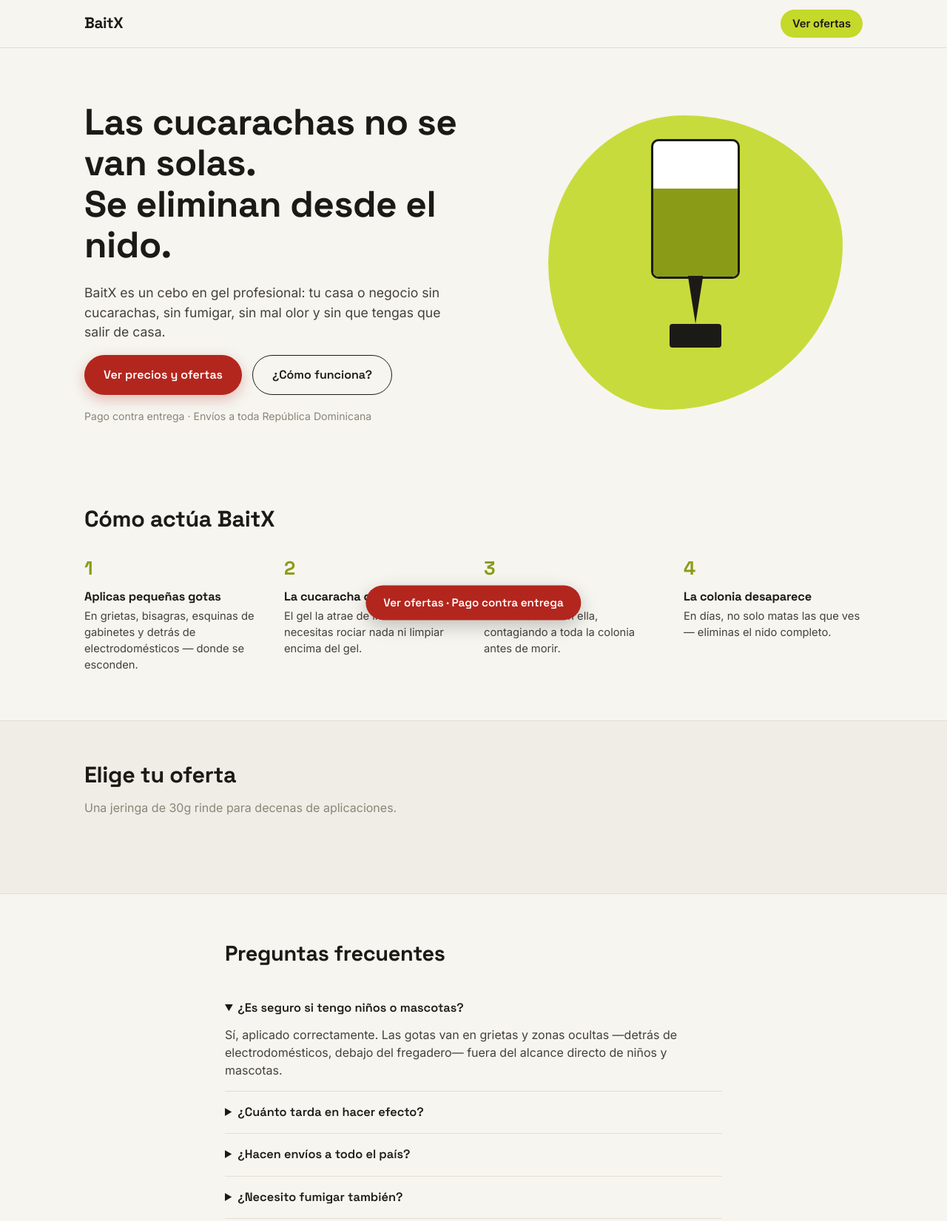
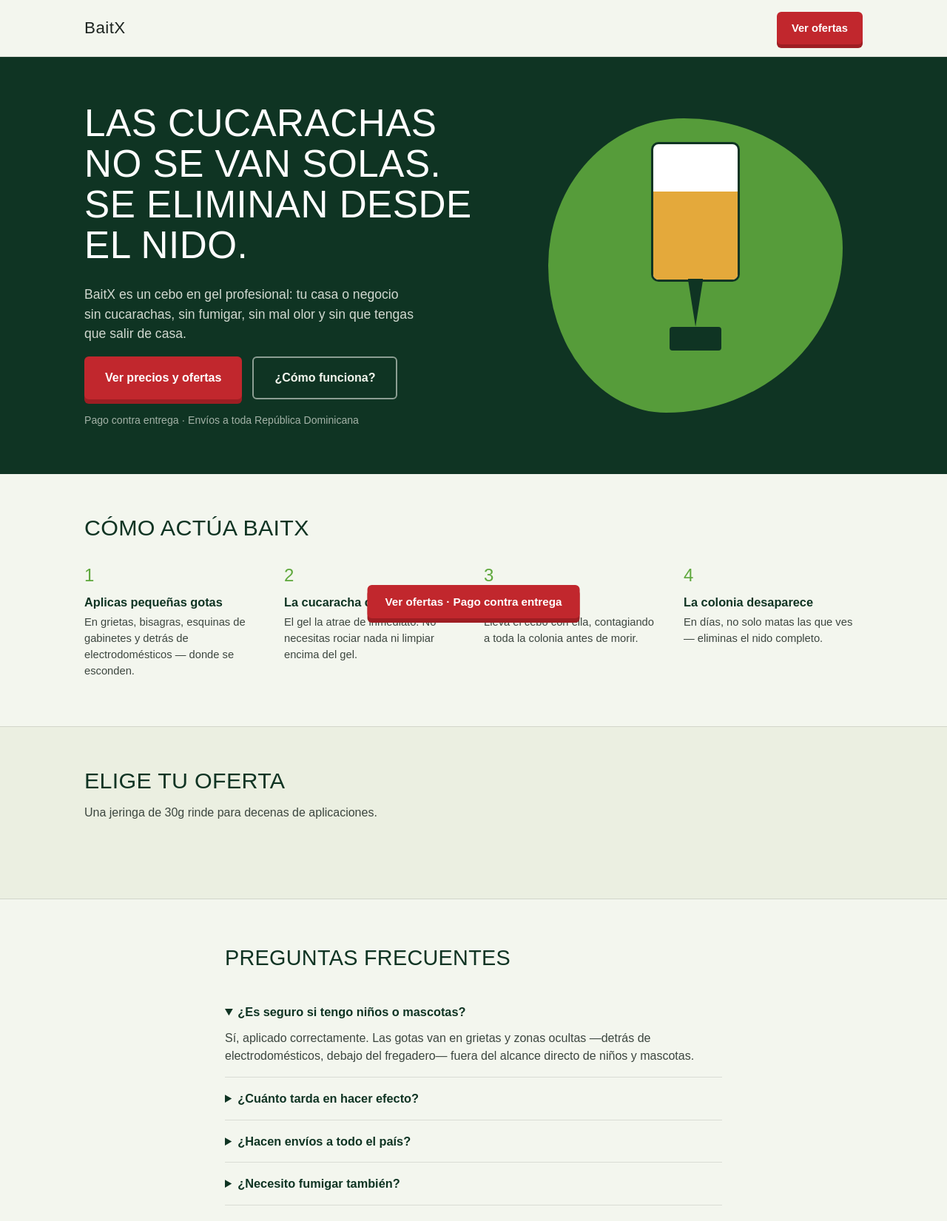
Before and after one commit to LuisBeltre/maskdetalles, a website: page public/index.html in a window 1280 px wide. Shown: the top 1651 px of the page at 74% size. Drawn offline with Linux system fonts and the light colour scheme; no server answers.

Commit message:
Add files via upload

```diff
--- a/public/css/styles.css
+++ b/public/css/styles.css
@@ -1,16 +1,21 @@
 :root {
-  --ink: #1c1a16;
-  --paper: #f6f5f0;
-  --paper-dim: #efede6;
-  --gel: #c4d92a;
-  --gel-dark: #8a9c17;
-  --alert: #b3261e;
-  --alert-dark: #8f1e17;
-  --gray: #8b8577;
-  --line: #e2ded2;
+  --paper: #F3F6EE;
+  --paper-dim: #EBEFE1;
+  --forest-900: #0F3423;
+  --forest-800: #154430;
+  --forest-700: #1B5E3F;
+  --leaf-500: #5FA83D;
+  --leaf-400: #7FC24C;
+  --alert: #C1272D;
+  --alert-dark: #9E1E23;
+  --gold: #E4A93B;
+  --ink: #1D2420;
+  --charcoal-soft: #3C463F;
+  --gray: #3C463F;
+  --line: rgba(29, 36, 32, 0.12);
   --radius: 14px;
-  --font-display: "Space Grotesk", sans-serif;
-  --font-body: "Inter", sans-serif;
+  --font-display: "Anton", sans-serif;
+  --font-body: "Work Sans", sans-serif;
 }
 
 * { box-sizing: border-box; }
@@ -28,19 +33,21 @@
 
 h1, h2, h3 {
   font-family: var(--font-display);
-  line-height: 1.12;
+  font-weight: 400;
+  line-height: 1.08;
   margin: 0 0 0.5em;
-  letter-spacing: -0.01em;
+  letter-spacing: 0.01em;
+  text-transform: uppercase;
 }
 
-p { margin: 0 0 1em; color: #44413a; }
+p { margin: 0 0 1em; color: var(--charcoal-soft); }
 
 a { color: inherit; }
 
 img, svg { max-width: 100%; display: block; }
 
 :focus-visible {
-  outline: 3px solid var(--gel-dark);
+  outline: 3px solid var(--gold);
   outline-offset: 2px;
 }
 
@@ -55,35 +62,34 @@
 }
 .wrap-narrow { max-width: 720px; }
 
-/* ---------- Botones ---------- */
+/* ---------- Botones (estilo "chunky" con sombra de borde inferior) ---------- */
 .btn {
   display: inline-flex;
   align-items: center;
   justify-content: center;
   gap: 8px;
-  padding: 14px 26px;
-  border-radius: 999px;
-  font-family: var(--font-display);
-  font-weight: 600;
+  padding: 15px 28px;
+  border-radius: 6px;
+  font-family: var(--font-body);
+  font-weight: 700;
   font-size: 1rem;
   text-decoration: none;
   border: none;
   cursor: pointer;
   transition: transform 0.15s ease, box-shadow 0.15s ease;
 }
-.btn:hover { transform: translateY(-1px); }
 .btn-primary {
   background: var(--alert);
   color: #fff;
-  box-shadow: 0 6px 18px rgba(179, 38, 30, 0.28);
+  box-shadow: 0 6px 0 var(--alert-dark);
 }
-.btn-primary:hover { background: var(--alert-dark); }
+.btn-primary:hover { transform: translateY(2px); box-shadow: 0 4px 0 var(--alert-dark); }
 .btn-ghost {
   background: transparent;
-  color: var(--ink);
-  border: 1.5px solid var(--ink);
+  color: var(--paper);
+  border: 2px solid rgba(243, 246, 238, 0.55);
 }
-.btn-ghost:hover { background: var(--ink); color: var(--paper); }
+.btn-ghost:hover { border-color: #fff; }
 .btn-large { padding: 18px 34px; font-size: 1.1rem; }
 .btn-full { width: 100%; }
 
@@ -99,41 +105,49 @@
   display: flex;
   align-items: center;
   justify-content: space-between;
-  height: 64px;
+  height: 76px;
 }
 .logo {
   font-family: var(--font-display);
-  font-weight: 700;
-  font-size: 1.3rem;
-  letter-spacing: -0.02em;
+  font-size: 1.4rem;
+  letter-spacing: 0.02em;
 }
 .topbar-cta {
   text-decoration: none;
-  font-weight: 600;
+  font-family: var(--font-body);
+  font-weight: 700;
   font-size: 0.92rem;
-  padding: 8px 16px;
-  border-radius: 999px;
-  background: var(--gel);
-  color: var(--ink);
+  padding: 11px 20px;
+  border-radius: 6px;
+  background: var(--alert);
+  color: #fff;
+  box-shadow: 0 5px 0 var(--alert-dark);
 }
 
 /* ---------- Hero ---------- */
-.hero { padding: 64px 0 56px; }
+.hero {
+  padding: 56px 0 0;
+  background: var(--forest-900);
+  color: var(--paper);
+}
 .hero-grid {
   display: grid;
   grid-template-columns: 1.1fr 0.9fr;
   gap: 48px;
   align-items: center;
+  padding-bottom: 56px;
 }
 .hero-copy h1 {
-  font-size: clamp(2rem, 4.4vw, 3.1rem);
+  font-size: clamp(2.1rem, 4.6vw, 3.2rem);
+  color: #fff;
 }
 .hero-sub {
   font-size: 1.1rem;
   max-width: 46ch;
+  color: rgba(243, 246, 238, 0.85);
 }
 .hero-actions { display: flex; gap: 14px; flex-wrap: wrap; margin-bottom: 18px; }
-.hero-trust { font-size: 0.88rem; color: var(--gray); margin: 0; }
+.hero-trust { font-size: 0.88rem; color: rgba(243, 246, 238, 0.65); margin: 0; }
 
 .hero-visual {
   position: relative;
@@ -144,7 +158,7 @@
 .hero-blob {
   position: absolute;
   inset: 6%;
-  background: var(--gel);
+  background: var(--leaf-500);
   border-radius: 46% 54% 60% 40% / 50% 44% 56% 50%;
   opacity: 0.9;
 }
@@ -159,14 +173,14 @@
 .syringe-plunger {
   width: 34%;
   height: 10%;
-  background: var(--ink);
+  background: var(--forest-900);
   border-radius: 4px;
 }
 .syringe-body {
   width: 58%;
   height: 58%;
   background: #fff;
-  border: 3px solid var(--ink);
+  border: 3px solid var(--forest-900);
   border-radius: 10px;
   margin: -2% 0;
   display: flex;
@@ -176,18 +190,18 @@
 .syringe-gel {
   width: 100%;
   height: 65%;
-  background: var(--gel-dark);
+  background: var(--gold);
 }
 .syringe-tip {
   width: 10%;
   height: 20%;
-  background: var(--ink);
+  background: var(--forest-900);
   clip-path: polygon(50% 100%, 0 0, 100% 0);
 }
 
 /* ---------- Cómo actúa ---------- */
-.como-actua { padding: 48px 0 64px; }
-.como-actua h2 { font-size: 1.9rem; margin-bottom: 1em; }
+.como-actua { padding: 56px 0 64px; background: var(--paper); }
+.como-actua h2 { font-size: 1.9rem; margin-bottom: 1em; color: var(--forest-900); }
 .pasos {
   list-style: none;
   margin: 0;
@@ -199,17 +213,24 @@
 .pasos li { display: flex; flex-direction: column; gap: 10px; }
 .paso-num {
   font-family: var(--font-display);
-  font-size: 1.6rem;
+  font-size: 1.5rem;
+  color: var(--leaf-500);
+}
+.pasos h3 {
+  font-size: 1.02rem;
+  margin: 0 0 6px;
+  text-transform: none;
+  font-family: var(--font-body);
   font-weight: 700;
-  color: var(--gel-dark);
+  letter-spacing: 0;
+  color: var(--forest-900);
 }
-.pasos h3 { font-size: 1.02rem; margin: 0 0 6px; }
 .pasos p { font-size: 0.92rem; margin: 0; }
 
 /* ---------- Ofertas ---------- */
 .ofertas { padding: 56px 0 72px; background: var(--paper-dim); border-top: 1px solid var(--line); border-bottom: 1px solid var(--line); }
-.ofertas h2 { font-size: 1.9rem; }
-.ofertas-sub { color: var(--gray); margin-bottom: 2em; }
+.ofertas h2 { font-size: 1.9rem; color: var(--forest-900); }
+.ofertas-sub { color: var(--charcoal-soft); margin-bottom: 2em; }
 
 .ofertas-grid {
   display: grid;
@@ -218,64 +239,70 @@
 }
 .oferta-card {
   background: #fff;
-  border: 1.5px solid var(--line);
+  border: 2px solid var(--line);
   border-radius: var(--radius);
   padding: 28px 22px;
   display: flex;
   flex-direction: column;
   gap: 10px;
+  box-shadow: 0 16px 34px -22px rgba(15, 52, 35, 0.35);
 }
 .oferta-card--destacada {
-  background: var(--ink);
+  background: var(--forest-900);
   color: var(--paper);
-  border-color: var(--ink);
+  border-color: var(--forest-900);
   transform: translateY(-8px);
 }
 .oferta-card--destacada p,
-.oferta-card--destacada .oferta-unidades { color: #d8d5c8; }
+.oferta-card--destacada .oferta-unidades { color: rgba(243, 246, 238, 0.75); }
 .oferta-tag {
   display: inline-block;
-  font-size: 0.75rem;
-  font-weight: 600;
-  background: var(--gel);
-  color: var(--ink);
+  font-size: 0.72rem;
+  font-weight: 800;
+  letter-spacing: 0.03em;
+  background: var(--gold);
+  color: var(--forest-900);
   border-radius: 999px;
   padding: 3px 10px;
   width: fit-content;
 }
-.oferta-unidades { font-size: 0.92rem; color: var(--gray); margin: 0; }
-.oferta-precio { font-family: var(--font-display); font-size: 2.2rem; font-weight: 700; margin: 4px 0; }
+.oferta-unidades { font-size: 0.92rem; color: var(--charcoal-soft); margin: 0; }
+.oferta-precio { font-family: var(--font-display); font-size: 2.1rem; font-weight: 400; margin: 4px 0; color: var(--alert); }
+.oferta-card--destacada .oferta-precio { color: var(--gold); }
 .oferta-precio small { font-size: 0.9rem; font-weight: 500; }
 .oferta-card .btn { margin-top: 10px; }
-.oferta-card--destacada .btn-primary { background: var(--gel); color: var(--ink); box-shadow: none; }
-.oferta-card--destacada .btn-primary:hover { background: var(--gel-dark); }
+.oferta-card--destacada .btn-primary { background: var(--leaf-500); box-shadow: 0 6px 0 #3f7c28; }
 
 /* ---------- FAQ ---------- */
-.faq { padding: 64px 0; }
-.faq h2 { font-size: 1.8rem; margin-bottom: 1em; }
+.faq { padding: 64px 0; background: var(--paper); }
+.faq h2 { font-size: 1.8rem; margin-bottom: 1em; color: var(--forest-900); }
 .faq-item {
   border-bottom: 1px solid var(--line);
   padding: 16px 0;
 }
 .faq-item summary {
   cursor: pointer;
-  font-weight: 600;
-  font-family: var(--font-display);
+  font-weight: 700;
+  font-family: var(--font-body);
   font-size: 1.02rem;
+  color: var(--forest-900);
 }
 .faq-item p { margin: 12px 0 0; }
 
 /* ---------- CTA final ---------- */
 .cta-final {
-  padding: 72px 0 88px;
+  padding: 70px 0;
   text-align: center;
+  background: var(--alert);
+  color: #fff;
 }
-.cta-final h2 { font-size: clamp(1.6rem, 3.6vw, 2.4rem); margin-bottom: 0.8em; }
+.cta-final h2 { font-size: clamp(1.7rem, 3.8vw, 2.5rem); margin-bottom: 0.8em; color: #fff; }
+.cta-final .btn-primary { background: #fff; color: var(--alert); box-shadow: 0 6px 0 rgba(0,0,0,0.2); }
 
 /* ---------- Footer ---------- */
-.footer { border-top: 1px solid var(--line); padding: 24px 0 90px; }
-.footer-inner { display: flex; justify-content: space-between; font-size: 0.88rem; color: var(--gray); flex-wrap: wrap; gap: 8px; }
-.footer-inner a { text-decoration: none; font-weight: 600; color: var(--gel-dark); }
+.footer { background: var(--forest-900); color: rgba(243, 246, 238, 0.6); padding: 28px 0 90px; }
+.footer-inner { display: flex; justify-content: space-between; font-size: 0.88rem; flex-wrap: wrap; gap: 8px; }
+.footer-inner a { text-decoration: none; font-weight: 700; color: var(--leaf-400); }
 
 /* ---------- Botón flotante ---------- */
 .sticky-buy {
@@ -286,23 +313,25 @@
   background: var(--alert);
   color: #fff;
   border: none;
-  border-radius: 999px;
+  border-radius: 6px;
   padding: 14px 24px;
-  font-family: var(--font-display);
-  font-weight: 600;
+  font-family: var(--font-body);
+  font-weight: 700;
   font-size: 0.95rem;
-  box-shadow: 0 8px 24px rgba(0,0,0,0.22);
+  box-shadow: 0 6px 0 var(--alert-dark);
   cursor: pointer;
   z-index: 30;
   transition: transform 0.25s ease;
 }
 .sticky-buy.visible { transform: translateX(-50%) translateY(0); }
+.sticky-buy:hover { transform: translateX(-50%) translateY(2px); }
 
 /* ---------- Modal de checkout ---------- */
 .overlay {
   position: fixed;
   inset: 0;
-  background: rgba(28, 26, 22, 0.55);
+  background: rgba(15, 52, 35, 0.55);
+  backdrop-filter: blur(2px);
   display: flex;
   align-items: flex-end;
   justify-content: center;
@@ -313,7 +342,7 @@
   display: none; /* el atributo "hidden" debe ganarle a "display: flex" de arriba */
 }
 .modal {
-  background: #fff;
+  background: var(--paper-dim);
   width: 100%;
   max-width: 520px;
   max-height: 92vh;
@@ -324,44 +353,46 @@
 }
 @media (min-width: 640px) {
   .overlay { align-items: center; padding: 24px; }
-  .modal { border-radius: var(--radius); }
+  .modal { border-radius: 16px; }
 }
 .modal-close {
   position: absolute;
   top: 16px;
   right: 16px;
-  background: var(--paper-dim);
+  background: var(--line);
   border: none;
   width: 34px;
   height: 34px;
   border-radius: 50%;
   cursor: pointer;
   font-size: 1rem;
+  color: var(--charcoal-soft);
 }
-.modal h2 { font-size: 1.4rem; margin-bottom: 0.2em; }
-.checkout-resumen { font-weight: 600; color: var(--gel-dark); margin-bottom: 1.2em; }
+.modal h2 { font-size: 1.4rem; margin-bottom: 0.2em; color: var(--forest-900); }
+.checkout-resumen { font-weight: 700; color: var(--alert); margin-bottom: 1.2em; }
 
 #checkout-form label {
   display: block;
   font-size: 0.85rem;
-  font-weight: 600;
+  font-weight: 700;
   margin-bottom: 14px;
-  color: #3a372f;
+  color: var(--forest-900);
 }
 #checkout-form input,
 #checkout-form select {
   display: block;
   width: 100%;
   margin-top: 6px;
-  padding: 11px 12px;
+  padding: 12px 13px;
   border: 1.5px solid var(--line);
   border-radius: 8px;
   font-family: var(--font-body);
   font-size: 0.95rem;
-  background: #fff;
+  background: var(--paper);
+  color: var(--ink);
 }
 #checkout-form input:focus,
-#checkout-form select:focus { border-color: var(--gel-dark); }
+#checkout-form select:focus { outline: none; border-color: var(--leaf-500); background: #fff; }
 
 .form-row { display: grid; grid-template-columns: 1fr 1fr; gap: 14px; }
 
@@ -370,8 +401,9 @@
   border-radius: 10px;
   padding: 12px 14px 4px;
   margin: 4px 0 18px;
+  background: #fff;
 }
-.pago-fieldset legend { font-size: 0.8rem; font-weight: 600; padding: 0 6px; }
+.pago-fieldset legend { font-size: 0.8rem; font-weight: 700; padding: 0 6px; color: var(--forest-900); }
 .pago-opcion {
   display: flex;
   align-items: center;
@@ -379,7 +411,7 @@
   font-weight: 500;
   margin-bottom: 10px;
 }
-.pago-opcion--disabled { color: var(--gray); }
+.pago-opcion--disabled { color: var(--charcoal-soft); }
 .pago-pronto { font-size: 0.78rem; }
 
 .checkout-error {
@@ -389,8 +421,8 @@
 }
 
 #checkout-success { text-align: center; padding: 20px 0; }
-#checkout-success h2 { font-size: 1.5rem; }
-.checkout-order-id { color: var(--gray); font-size: 0.88rem; }
+#checkout-success h2 { font-size: 1.5rem; color: var(--forest-900); }
+.checkout-order-id { color: var(--charcoal-soft); font-size: 0.88rem; }
 
 /* ---------- Responsive ---------- */
 @media (max-width: 860px) {
```
